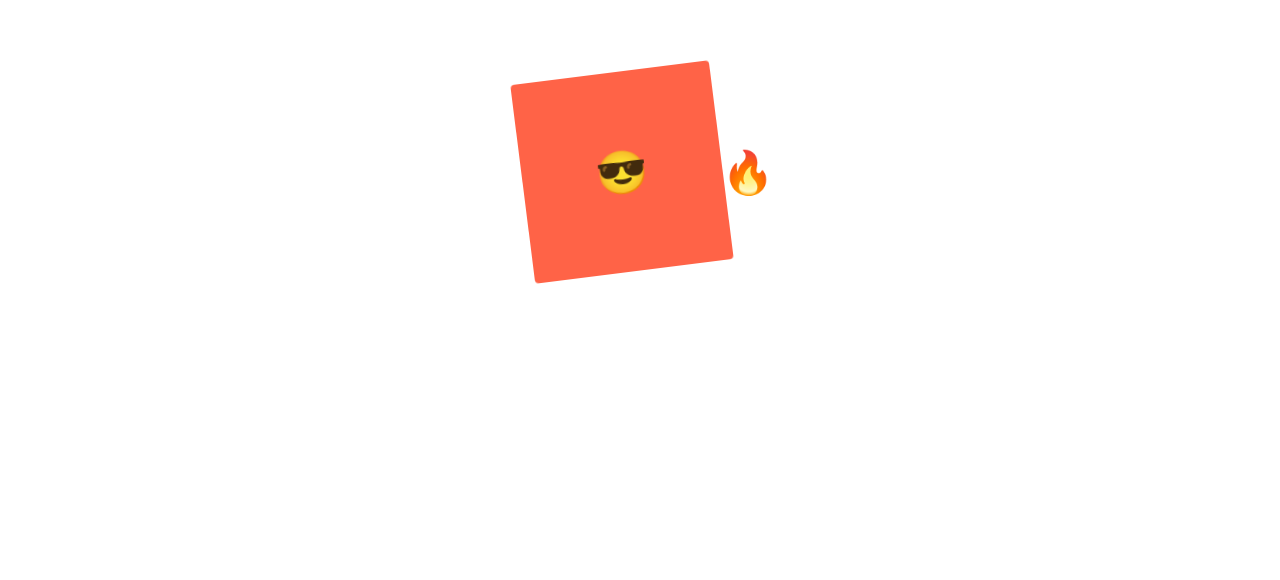
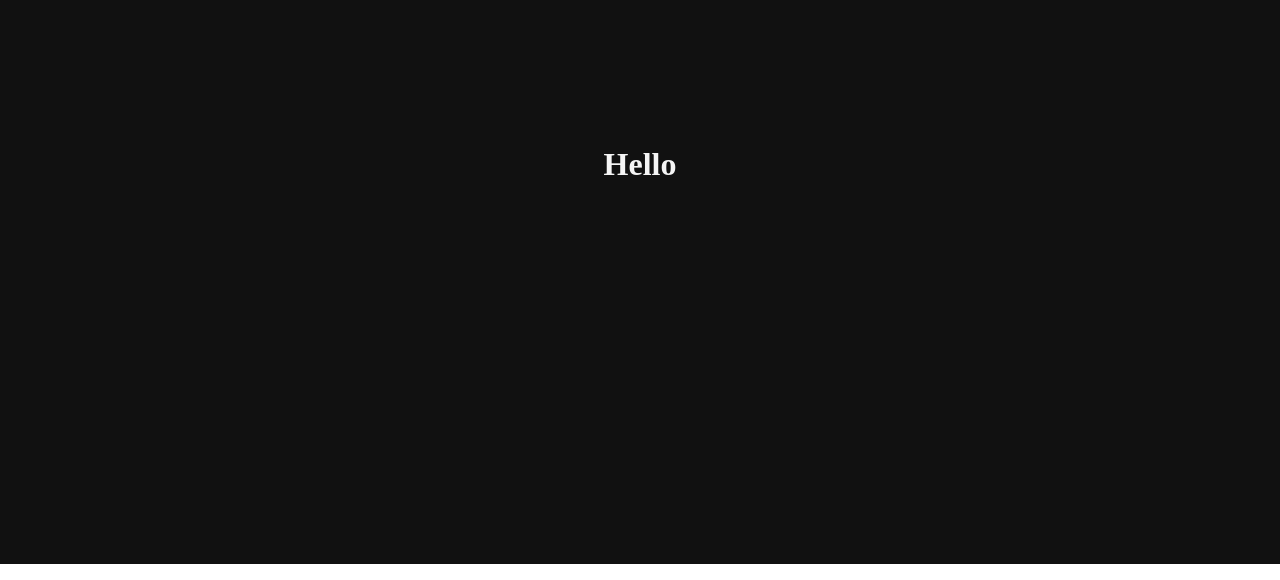
Before and after one commit to jonghwa3471/react-masterclass, a React (Create React App) app: page / in a window 1280 px wide. Shown: the part 236-816 px from the top of the page. Built offline with nearby package versions, Linux system fonts and the light colour scheme.

Commit message:
#2.7 Themes

```diff
--- a/public/index.html
+++ b/public/index.html
@@ -26,7 +26,7 @@
     -->
     <title>React App</title>
   </head>
-  <body>
+  <body style="margin: 0">
     <noscript>You need to enable JavaScript to run this app.</noscript>
     <div id="root"></div>
     <!--
--- a/src/App.js
+++ b/src/App.js
@@ -1,4 +1,8 @@
-import styled, { keyframes } from "styled-components";
+import styled from "styled-components";
+
+const Title = styled.h1`
+  color: ${(props) => props.theme.textColor};
+`;
 
 const Wrapper = styled.div`
   display: flex;
@@ -6,46 +10,13 @@
   width: 100vw;
   justify-content: center;
   align-items: center;
-`;
-
-const animation = keyframes`
-  0% {
-    transform: rotate(0deg);
-    border-radius: 0px;
-  }
-  50% {
-    border-radius: 100px;
-  }
-  100% {
-    transform: rotate(360deg);
-    border-radius: 0px;
-  }
-`;
-
-const Emoji = styled.span`
-  font-size: 42px;
-`;
-
-const Box = styled.div`
-  width: 200px;
-  height: 200px;
-  background-color: tomato;
-  display: flex;
-  justify-content: center;
-  align-items: center;
-  animation: ${animation} 1s linear infinite;
-  ${Emoji}:hover {
-    font-size: 98px;
-  }
+  background-color: ${(props) => props.theme.backgroundColor};
 `;
 
 function App() {
   return (
     <Wrapper>
-      <Box>
-        <Emoji as={"p"}>😎</Emoji>
-      </Box>
-      <Emoji as={"p"}>🔥</Emoji>
+      <Title>Hello</Title>
     </Wrapper>
   );
 }
--- a/src/index.js
+++ b/src/index.js
@@ -1,10 +1,24 @@
 import React from "react";
 import ReactDOM from "react-dom/client";
+import { ThemeProvider } from "styled-components";
 import App from "./App";
 
 const root = ReactDOM.createRoot(document.getElementById("root"));
+
+const darkTheme = {
+  textColor: "whitesmoke",
+  backgroundColor: "#111",
+};
+
+const lightTheme = {
+  textColor: "#111",
+  backgroundColor: "whitesmoke",
+};
+
 root.render(
   <React.StrictMode>
-    <App />
+    <ThemeProvider theme={darkTheme}>
+      <App />
+    </ThemeProvider>
   </React.StrictMode>
 );
```
